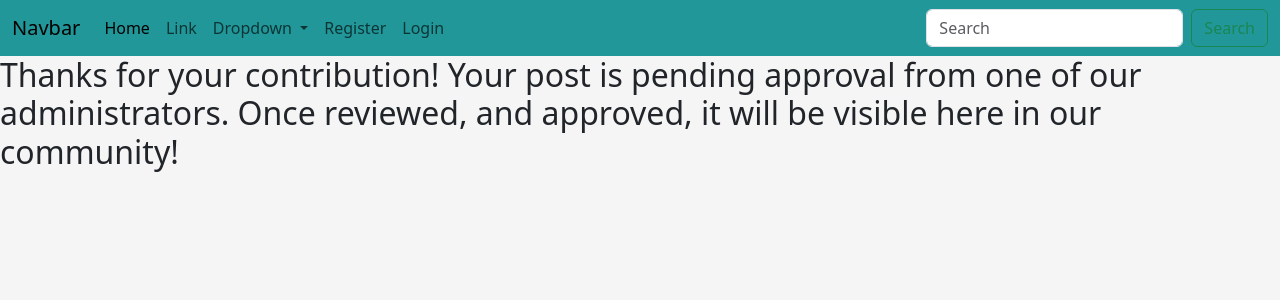
After one commit to Mickjitsu/mcreddit, a Django app: page /thanks in a window 1280 px wide. The commit adds this page. Shown: the top 300 px of the page. Run offline with Django 4.2, Linux system fonts and the light colour scheme.

Commit message:
basic comment functionality added - will update to auto add to thread page and allow for images

```diff
--- a/homepage/templates/homepage/create_thread.html
+++ b/homepage/templates/homepage/create_thread.html
@@ -4,10 +4,6 @@
     <div class="thread-form-container">
         <h2>Create a New Thread</h2>
 
-        <form method="POST" enctype="multipart/form-data">
-            {% csrf_token %}
-            {{ form.as_p }}
-            <button type="submit">Create Thread</button>
-        </form>
+        {% includes 'includes/form.html' %}
     </div>
 {% endblock %}
--- /dev/null
+++ b/homepage/templates/homepage/includes/form.html
@@ -0,0 +1,5 @@
+<form method="POST" enctype="multipart/form-data">
+    {% csrf_token %}
+    {{ form.as_p }}
+    <button type="submit">Submit Comment</button>
+</form>
--- a/homepage/templates/homepage/index.html
+++ b/homepage/templates/homepage/index.html
@@ -27,6 +27,7 @@
       </div>
       <div id="trending-stories">
         {% for post in posts %}
+        {% if post.is_approved == True %}
           {% if post.image %}
             <a href="{% url 'single-thread' post.slug %}">
               <div class="new-posts">
@@ -43,6 +44,7 @@
               </div>
             </a>
           {% endif %}
+        {% endif %}
           {% endfor %}
       </div>
     </div>
--- /dev/null
+++ b/homepage/templates/homepage/pending_approval.html
@@ -0,0 +1,8 @@
+{% extends 'base.html' %}
+{% load static %}
+
+{% block content %}
+<h2>Thanks for your contribution! Your post is pending approval from one of our administrators. Once reviewed,
+    and approved, it will be visible here in our community!
+</h2>
+{% endblock %}
--- a/homepage/templates/homepage/single_post.html
+++ b/homepage/templates/homepage/single_post.html
@@ -6,4 +6,8 @@
     <h2> {{ post.title }} </h2>
     <p> {{ post.content }}</p>
 </div>
+
+<div class="comment-section">
+    {% include 'homepage/includes/form.html' %}
+</div>
 {% endblock %}
--- a/homepage/urls.py
+++ b/homepage/urls.py
@@ -6,7 +6,8 @@ urlpatterns = [
    path("", views.home, name="home-page"),
    path("topic/<slug:name>", views.category_threads , name = "category-threads"),
    path("topic/<slug:name>/create", views.create_thread , name = "create-threads"),
-   path("thread/<slug:slug>", views.single_thread, name="single-thread")
+   path("thread/<slug:slug>", views.single_thread, name="single-thread"),
+   path("thanks", views.approval, name="pending")
 ]
 
 if settings.DEBUG:
--- a/homepage/views.py
+++ b/homepage/views.py
@@ -2,7 +2,8 @@ from django.shortcuts import render, redirect, get_object_or_404
 from datetime import date
 from .models import Thread, Comment, Category
 from django.http import HttpResponse
-from .forms import ThreadForm
+from django.contrib.auth.decorators import login_required
+from .forms import ThreadForm, CommentForm
 
 
 # Create your views here.
@@ -27,6 +28,7 @@ def category_threads(request, name):
     'categories': this_category,
     'posts': relevant_posts })
 
+@login_required
 def create_thread(request, name):
     category = get_object_or_404(Category, name=name)  # Fetch the category by its name that is passed through previous url
 
@@ -37,13 +39,33 @@ def create_thread(request, name):
             thread.created_by = request.user  # Assign the current user as the creator
             thread.category = category  # Automatically set the category
             thread.save()  # Save the thread
-            return redirect('home-page')  # Redirect to the home page after successful creation
+            return redirect('pending')  # Redirect to the home page after successful creation
     else:
         form = ThreadForm()
 
     return render(request, 'homepage/create_thread.html', {'form': form, 'category': category})
 
 def single_thread(request, slug):
+    # Get the thread object based on the slug
     this_post = get_object_or_404(Thread, slug=slug)
-    return render(request, 'homepage/single_post.html',{
-    'post': this_post })
+
+    # Handle comment submission
+    if request.method == 'POST':
+        form = CommentForm(request.POST)
+        if form.is_valid():
+            comment = form.save(commit=False)
+            comment.author = request.user  # Assign the current user as the comment author
+            comment.thread = this_post  # Associate the comment with the current thread
+            comment.save()  # Save the comment to the database
+            return redirect('single_thread', slug=this_post.slug)  # Redirect back to the thread's page
+
+    else:
+        form = CommentForm()
+
+    return render(request, 'homepage/single_post.html', {
+        'post': this_post,
+        'form': form  # Pass the comment form to the template
+    })
+
+def approval(request):
+    return render(request, 'homepage/pending_approval.html')
```
Also changed, not shown: homepage/forms.py (+6 -1 lines), homepage/models.py (+4 -3 lines), homepage/migrations/0004_thread_is_approved.py (added). Lines whose indentation alone changed are shown as unchanged.
